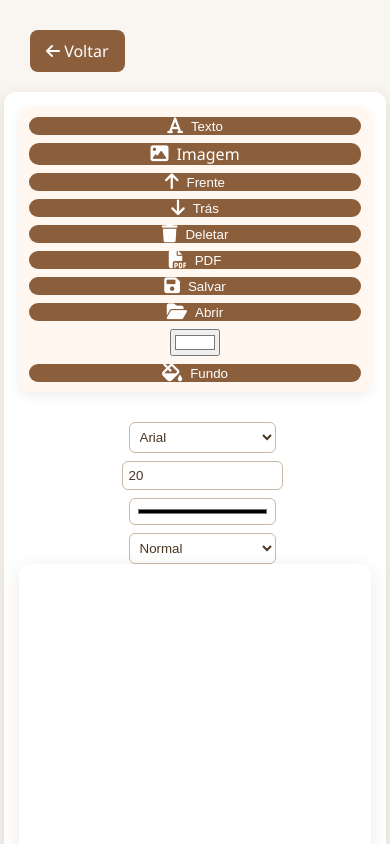
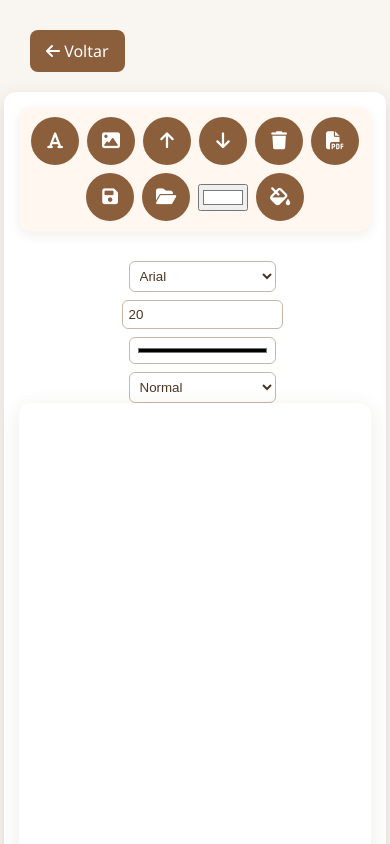
Before and after one commit to ifpi-picos/projeto-integrador-i-menu, a plain HTML site: page editorcard.html in a window 390 px wide. Shown: the top 844 px of the page. Drawn offline with nearby package versions, Linux system fonts and the light colour scheme.

Commit message:
correçoes no editor

```diff
--- a/editor.css
+++ b/editor.css
@@ -142,11 +142,12 @@ label[for="imageUpload"]:hover {
   display: inline-block;
 }
 
+/* Remover display:inline-block para button-text no base, texto visível só em desktop */
 .button-text {
   display: inline-block;
 }
 
-/* Responsividade - Tablet */
+/* Responsividade - Tablet e Celulares: só ícone, sem texto */
 @media (max-width: 768px) {
   #editorContainer {
     width: 95%;
@@ -161,6 +162,25 @@ label[for="imageUpload"]:hover {
   .text-options {
     flex-direction: column;
     align-items: center;
+  }
+
+  /* Oculta o texto dos botões e mantém só o ícone */
+  .button-text {
+    display: none;
+  }
+
+  .button-icon {
+    font-size: 18px;
+  }
+
+  /* Botões circulares só com ícone */
+  .modern-button,
+  label[for="imageUpload"] {
+    padding: 0;
+    width: 48px;
+    height: 48px;
+    border-radius: 50%;
+    justify-content: center;
   }
 }
 
@@ -201,36 +221,22 @@ label[for="imageUpload"]:hover {
     justify-content: center;
     gap: 8px;
   }
-
-  .modern-button,
-  label[for="imageUpload"] {
-    padding: 0;
-    width: 48px;
-    height: 48px;
-    border-radius: 50%;
-    justify-content: center;
-  }
-
-  .button-text {
-    display: none;
-  }
-
-  .button-icon {
-    font-size: 18px;
-  }
 }
 
 /* Celular Muito Pequeno */
 @media (max-width: 400px) {
   .modern-button,
   label[for="imageUpload"] {
-    width: 100%;
-    border-radius: 10px;
-    height: auto;
+    width: 48px;
+    border-radius: 50%;
+    height: 48px;
     justify-content: center;
   }
 
+  /* Mantém o texto oculto conforme regra acima */
+  /*
   .button-text {
     display: inline-block;
   }
+  */
 }
```
